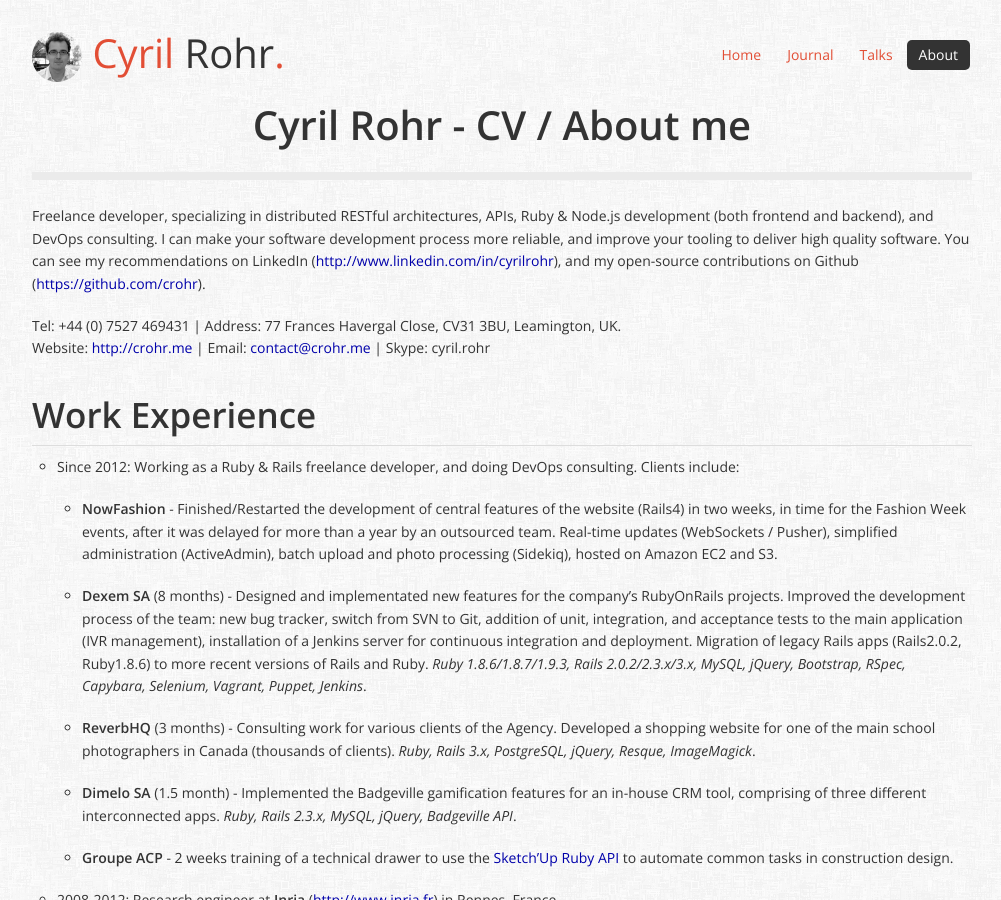
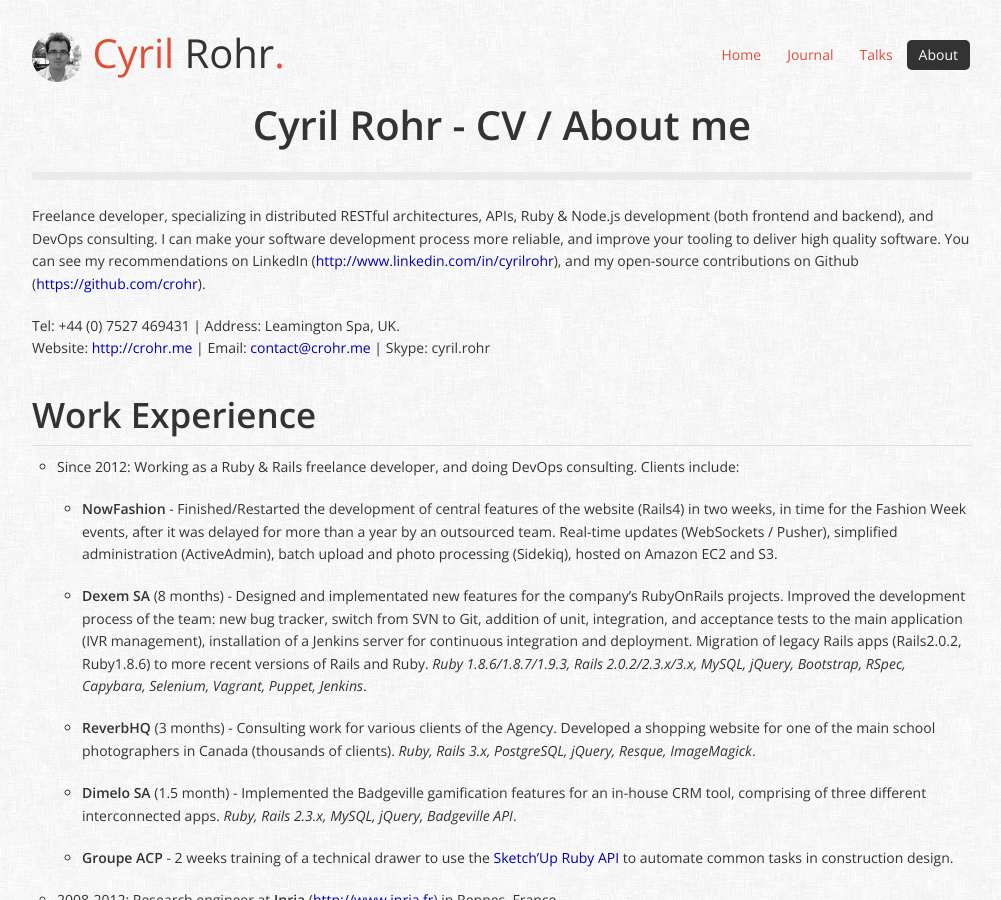
Before and after one commit to crohr/crohr.github.com, a Jekyll site: the page built from about/index.md, in a window 1280 px wide and 900 px high. Shown: the whole window, without its empty margins (138-1139 px from the left). Built offline with Jekyll 4.4.1, drawn with Linux system fonts in a browser that asks for light colours.

Commit message:
Remove address

```diff
--- a/about/index.md
+++ b/about/index.md
@@ -6,7 +6,7 @@
 
 Freelance developer, specializing in distributed RESTful architectures, APIs, Ruby & Node.js development (both frontend and backend), and DevOps consulting. I can make your software development process more reliable, and improve your tooling to deliver high quality software. You can see my recommendations on LinkedIn (<http://www.linkedin.com/in/cyrilrohr>), and my open-source contributions on Github (<https://github.com/crohr>).
 
-Tel: +44 (0) 7527 469431 | Address: 77 Frances Havergal Close, CV31 3BU, Leamington, UK.
+Tel: +44 (0) 7527 469431 | Address: Leamington Spa, UK.
 <br/>
 Website: <http://crohr.me> | Email: <contact@crohr.me> | Skype: cyril.rohr
 
```
